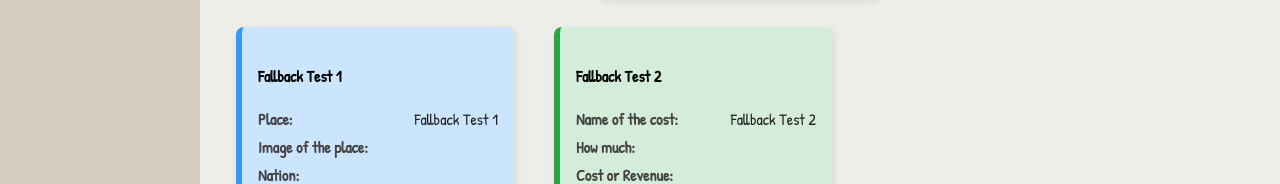
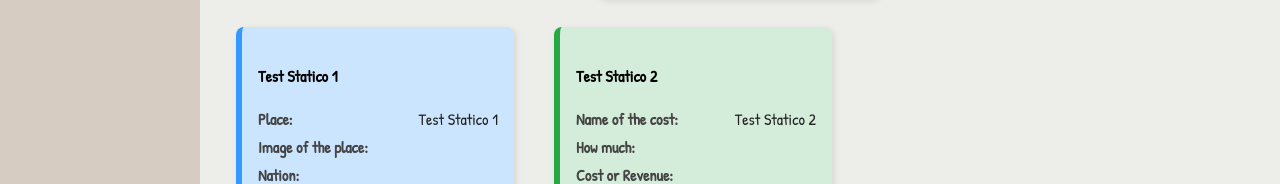
Before and after one commit to Alelover01/personalHub, a React (Create React App) app in the folder frontend/: page / in a window 1280 px wide. Shown: the part 1286-1470 px from the top of the page. Built offline with nearby package versions, Linux system fonts and the light colour scheme; no server answers.

Commit message:
try of a static note

```diff
--- a/frontend/src/components/Postit/Postit.jsx
+++ b/frontend/src/components/Postit/Postit.jsx
@@ -102,13 +102,22 @@ export default function PostItBoard() {
     setNoteToEdit(note);
     setModalOpen(true);
   };
-
+{/*
   useEffect(() => {
     loadNotes();
   }, []);
   useEffect(() => {
   console.log('📌 Stato aggiornato: notes =', notes);
-}, [notes]);
+}, [notes]); */}
+useEffect(() => {
+  console.log('🔧 Test: setNotes statico');
+  setNotes([
+    { id: 1, section: 'Travel', title: 'Test Statico 1' },
+    { id: 2, section: 'Finance', title: 'Test Statico 2' }
+  ]);
+  setLoading(false);
+}, []);
+
 
 
   console.log('Rendering notes array:', notes);
```
